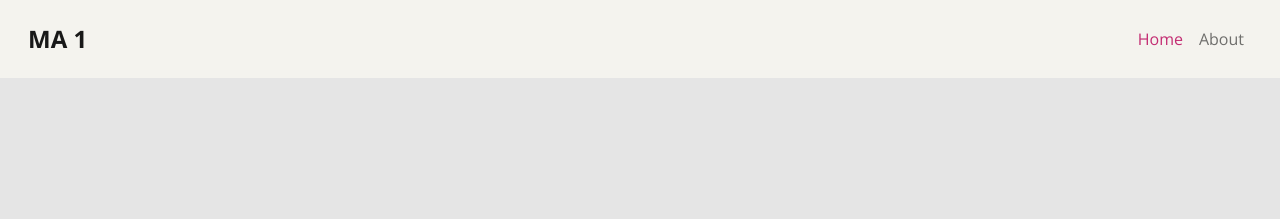
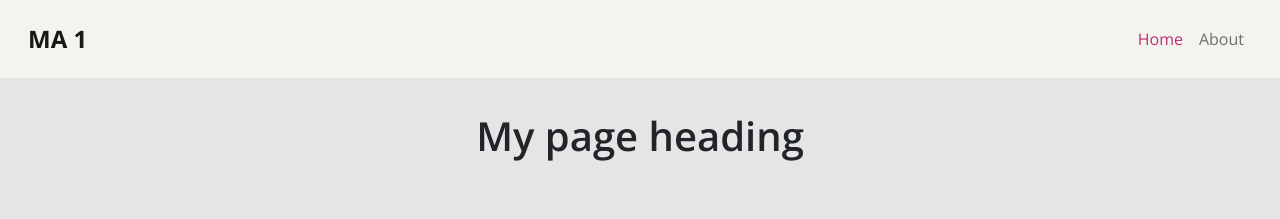
Before and after one commit to ToppHestmark/suphachai-hestmark-css-frameworks-ma1, a plain HTML site: page index.html in a window 1280 px wide. Drawn offline with nearby package versions, Linux system fonts and the light colour scheme.

Commit message:
Navbar and header

```diff
--- a/index.html
+++ b/index.html
@@ -11,7 +11,7 @@
     />
     <link rel="stylesheet" href="./styles/css/style.css" />
   </head>
-  <body>
+  <body class="home">
     <div class="wrapper">
       <nav class="nav navbar navbar-expand-lg navbar-light p-3">
         <div class="container-fluid">
@@ -44,6 +44,10 @@
           </div>
         </div>
       </nav>
+
+      <div class="container-fluid text-center py-5 home__header">
+        <h1>My page heading</h1>
+      </div>
     </div>
 
     <script
--- a/styles/sass/partials/_layout.scss
+++ b/styles/sass/partials/_layout.scss
@@ -15,11 +15,21 @@ body {
   flex-direction: column;
 }
 
-.container {
-  max-width: 1170px;
-  margin: 0 auto;
-  flex: 1 0 auto;
+.home {
+  &__header {
+    margin-top: 4rem;
+  }
+
+  &__header h1 {
+    font-weight: 600;
+  }
 }
+
+// .container {
+//   max-width: 1170px;
+//   margin: 0 auto;
+//   flex: 1 0 auto;
+// }
 
 // .grid {
 //   display: flex;
--- a/styles/sass/partials/_nav.scss
+++ b/styles/sass/partials/_nav.scss
@@ -1,5 +1,7 @@
 .nav {
   background-color: $color-vanilla;
+  width: 100vw;
+  position: absolute;
 
   &__brand {
     font-weight: 800;
```
Also changed, not shown: styles/css/style.css, 1 other file.
